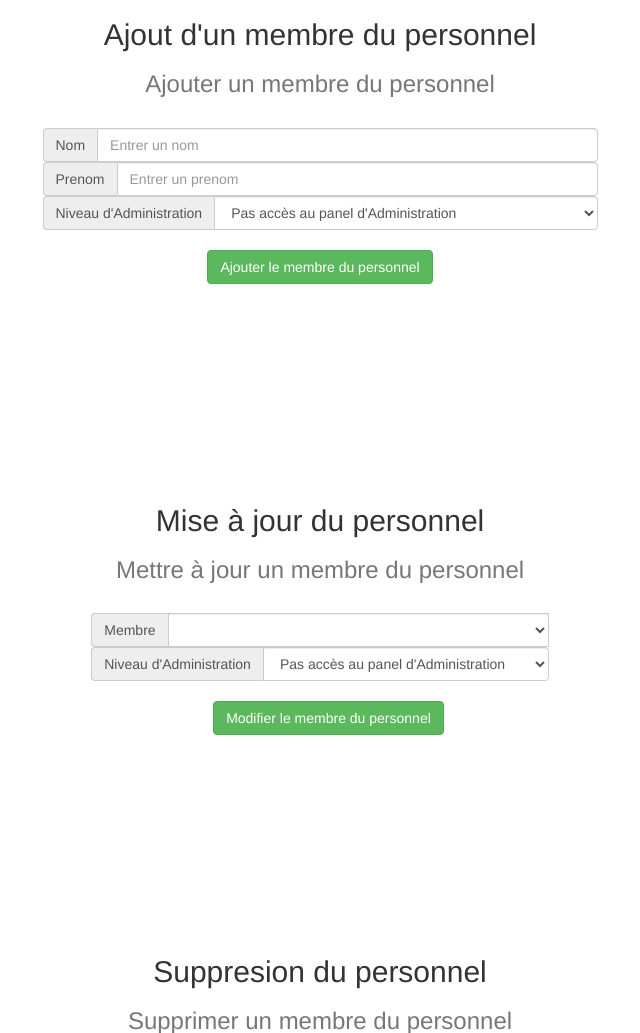
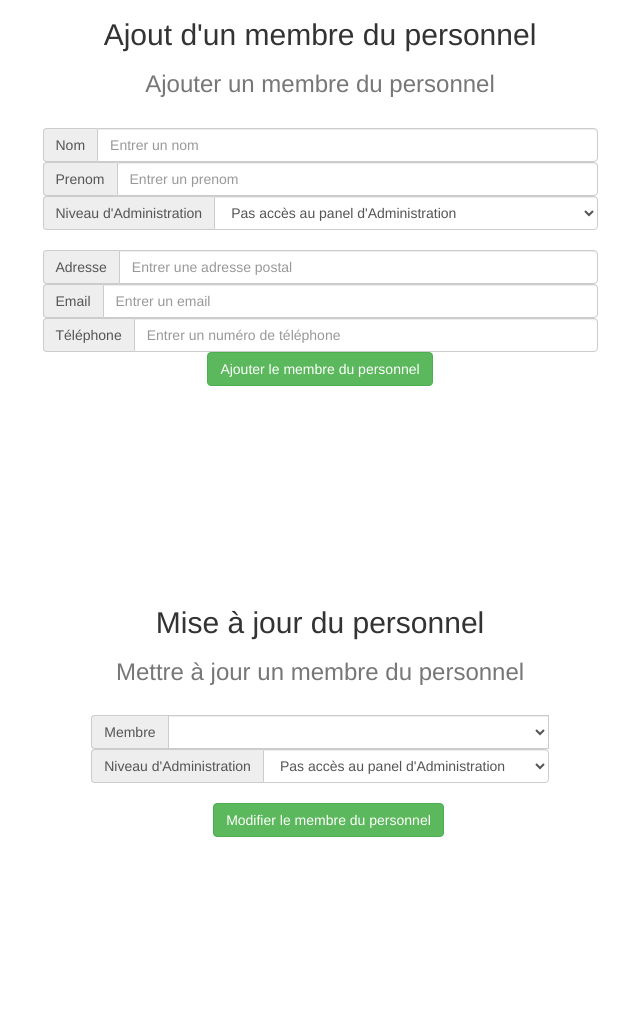
Before and after one commit to toeiazarothis/Projet, a PHP site: the page made by view/v_admin.php in a window 1280 px wide. Shown: the part 3875-4908 px from the top of the page, without its empty margins (320-960 px from the left). Run offline with PHP 8.4, Linux system fonts and the light colour scheme; the template is opened without the code that fills it, so the values that code supplies are empty; the visitor is signed in with stand-in values (Sample User, id 1); some libraries are stand-ins or nearby versions.

Commit message:
mise en place de la page admin

```diff
--- a/view/v_admin.php
+++ b/view/v_admin.php
@@ -406,6 +406,18 @@
                         <option value="2">Accès total au panel d'Administration</option>
                       </select>
                     </div><br>
+                    <div class="input-group">
+                      <div class="input-group-addon">Adresse</div>
+                      <input type="text" name="adresse_member" class="form-control" id="exampleInputAmount" placeholder="Entrer une adresse postal" required>
+                    </div>
+                    <div class="input-group">
+                      <div class="input-group-addon">Email</div>
+                      <input type="text" name="email_member" class="form-control" id="exampleInputAmount" placeholder="Entrer un email" required>
+                    </div>
+                    <div class="input-group">
+                      <div class="input-group-addon">Téléphone</div>
+                      <input type="tel" name="tel_member" class="form-control" id="exampleInputAmount" placeholder="Entrer un numéro de téléphone" required>
+                    </div>
                     <div class="row">
                       <div class="col-xs-6 col-xs-offset-3">
                         <button class="btn btn-success">Ajouter le membre du personnel</button>
```
